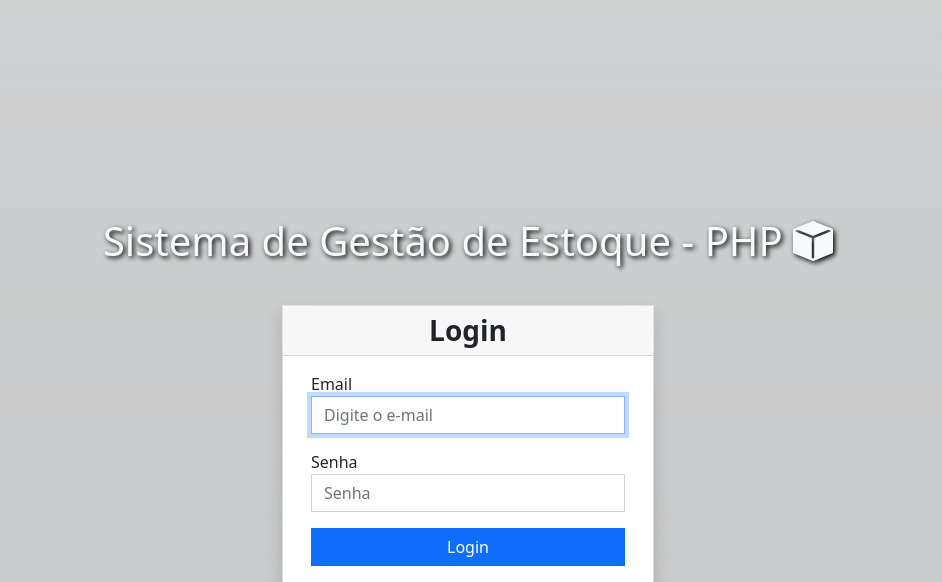
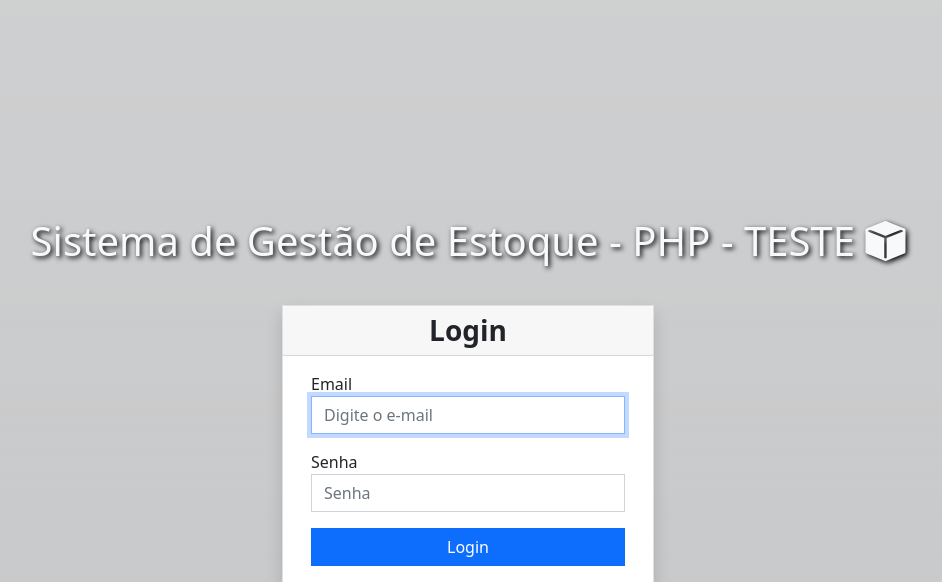
Before and after one commit to FabianoLp/Gerenciador-de-Estoque-, a PHP site: page /login.php in a window 1280 px wide. Shown: the part 61-643 px from the top of the page, without its empty margins (172-1114 px from the left). Run offline with PHP 8.4, Linux system fonts and the light colour scheme; some libraries are stand-ins or nearby versions.

Commit message:
Teste de Alteração

```diff
--- a/login.php
+++ b/login.php
@@ -35,7 +35,7 @@ body>.container {
 </style>
 <?php include('inc/container.php');?>
 
-	<h1 class="text-center my-4 py-3 text-light" id="title">Sistema de Gestão de Estoque - PHP <i class="bi bi-box-fill" style="font-size: 40px"></i></h1>
+	<h1 class="text-center my-4 py-3 text-light" id="title">Sistema de Gestão de Estoque - PHP - TESTE <i class="bi bi-box-fill" style="font-size: 40px"></i></h1>
 	<div class="col-lg-4 col-md-5 col-sm-10 col-xs-12">
 		<div class="card rounded-0 shadow">
 			<div class="card-header">
```
Also changed, not shown: inc/README.md.
